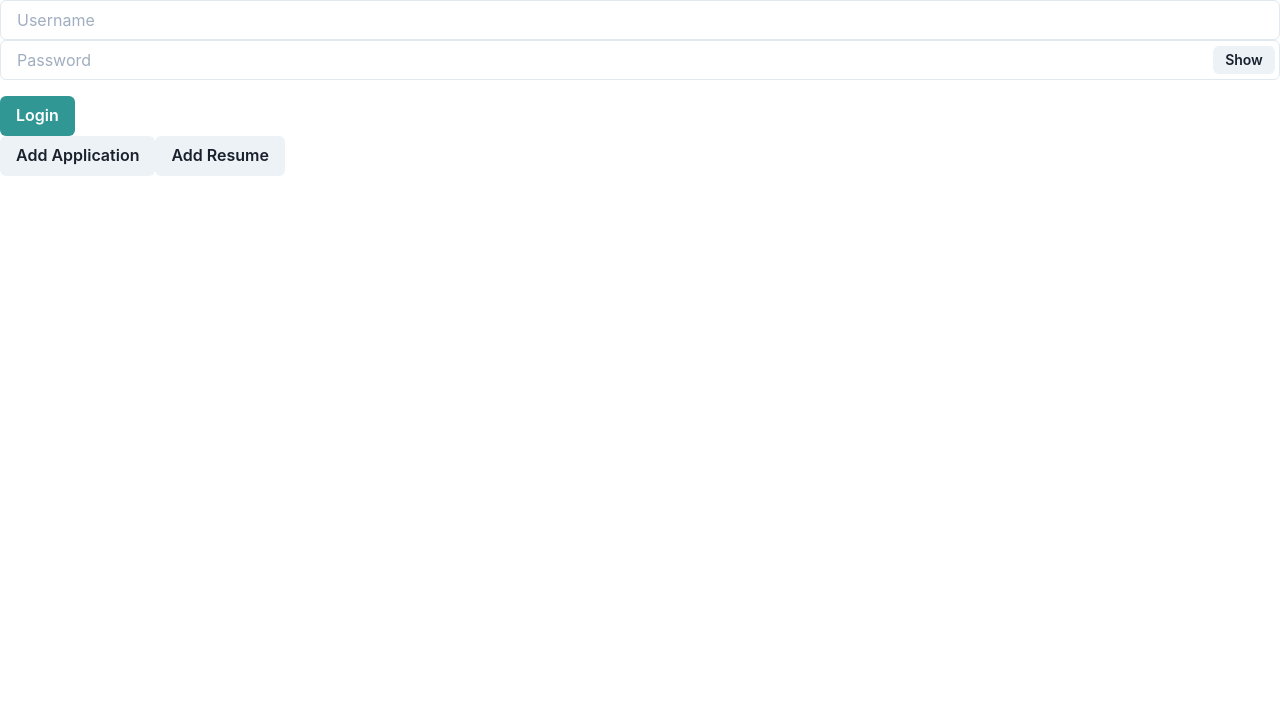
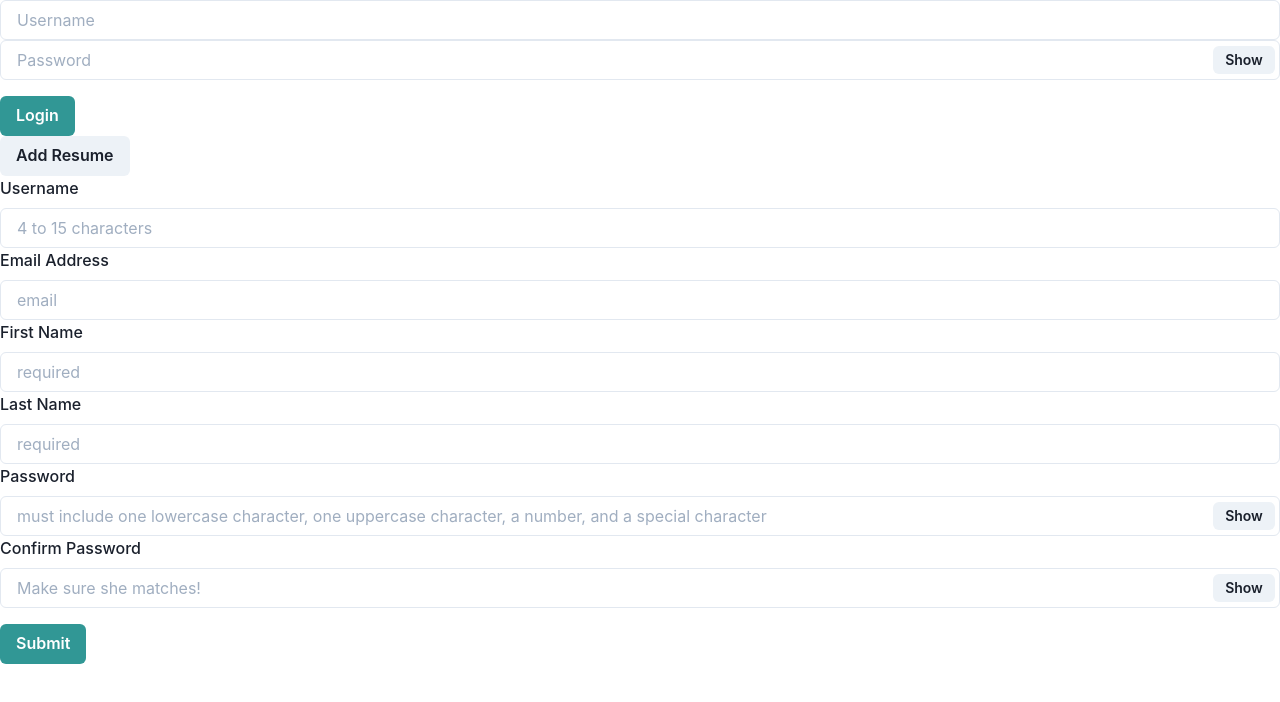
Before and after one commit to res-cipe/res-cipe, a React app: page / in a window 1280 px wide. Shown: the top 702 px of the page. Built offline with nearby package versions, Linux system fonts and the light colour scheme.

Commit message:
signup and login fixed errors and setup for backend testing

```diff
--- a/src/App.js
+++ b/src/App.js
@@ -4,6 +4,7 @@ import AddApplication from './components/AddApplication';
 import AddResume from './components/AddResume';
 // import Signup from './components/Signup';
 import Login from './components/Login';
+import Signup from './components/Signup';
 
 const App = () => {
   // hook to control opening/closing modal
@@ -13,10 +14,15 @@ const App = () => {
 
   return (
     <div>
-      <Login setIsLoggedIn={setIsLoggedIn} />
-      <AddApplication />
+      {isLoggedIn ? (
+        <AddApplication />
+      ) : (
+        <Login setIsLoggedIn={setIsLoggedIn} />
+      )}
+
       <Button onClick={onOpen}>Add Resume</Button>
       <AddResume isOpen={isOpen} onClose={onClose} />
+      <Signup />
     </div>
   );
 };
--- a/src/components/Login.js
+++ b/src/components/Login.js
@@ -18,7 +18,7 @@ export default function Login({ setIsLoggedIn }) {
   return (
     <Box>
       <Formik
-        initialValues={{}}
+        initialValues={{ username: '', password: '' }}
         validate={(values) => {
           const errors = {};
           const { username, password } = values;
@@ -35,28 +35,28 @@ export default function Login({ setIsLoggedIn }) {
         }}
         onSubmit={(values, actions) => {
           const { username, password } = values;
-          setTimeout(() => {
-            // alert(
-            //   JSON.stringify(
-            //     {
-            //       username,
-            //       password,
-            //     },
-            //     null,
-            //     2
-            //   )
-            // );
-            actions.setSubmitting(false);
-            // double check the endpoint, make sure the fetch request is built proper
-            fetch('/login', {
-              method: 'POST',
-              headers: { 'Content-Type': 'application/json' },
-              body: JSON.stringify({
+          // setTimeout(() => {
+          alert(
+            JSON.stringify(
+              {
                 username,
                 password,
-              }),
-            }).then((res) => res.json());
-          }, 1000);
+              },
+              null,
+              2
+            )
+          );
+          actions.setSubmitting(false);
+          // double check the endpoint, make sure the fetch request is built proper
+          // fetch('/login', {
+          //   method: 'POST',
+          //   headers: { 'Content-Type': 'application/json' },
+          //   body: JSON.stringify({
+          //     username,
+          //     password,
+          //   }),
+          // }).then((res) => res.json());
+          // }, 1000);
         }}
       >
         {(props) => (
--- a/src/components/Signup.js
+++ b/src/components/Signup.js
@@ -20,7 +20,14 @@ export default function Signup() {
   return (
     <Box>
       <Formik
-        initialValues={{}}
+        initialValues={{
+          email: '',
+          username: '',
+          firstName: '',
+          lastName: '',
+          password: '',
+          confirmPass: '',
+        }}
         validate={(values) => {
           const errors = {};
           const {
@@ -92,7 +99,7 @@ export default function Signup() {
             );
             actions.setSubmitting(false);
             // double check the endpoint, make sure the fetch request is built proper
-            fetch('./signup', {
+            fetch('/signup', {
               method: 'POST',
               headers: { 'Content-Type': 'application/json' },
               body: JSON.stringify({
```
